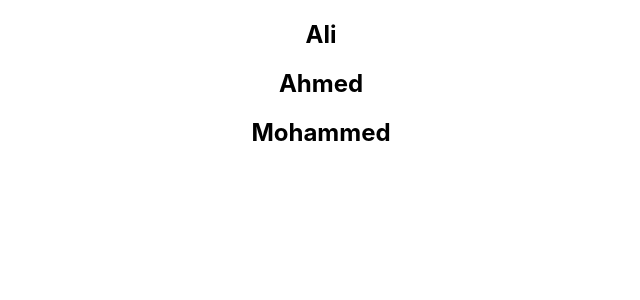
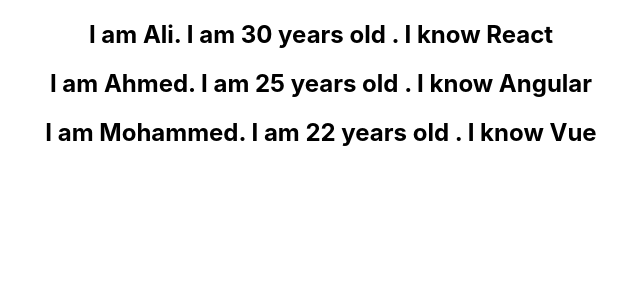
Before and after one commit to Asmaathabet/react-js-course, a React (Create React App) app: page / in a window 1280 px wide. Shown: the top 300 px of the page, without its empty margins (319-959 px from the left). Built offline with nearby package versions, Linux system fonts and the light colour scheme.

Commit message:
use map with array of objects

```diff
--- a/src/components/NameList.js
+++ b/src/components/NameList.js
@@ -1,16 +1,41 @@
 import React from 'react'
 
 function NameList() {
-    const names = ['Ali', 'Ahmed' , 'Mohammed']
-    const nameList = names.map(name => <h2>{name}</h2>)
+    // const names = ['Ali', 'Ahmed' , 'Mohammed']
+    // const nameList = names.map(name => <h2>{name}</h2>)
+    const persons = [
+        {
+            id: 1,
+            name: 'Ali',
+            age: 30,
+            skill: 'React'
+        },
+        {
+            id: 2 ,
+            name: 'Ahmed',
+            age: 25,
+            skill:'Angular'
+        },
+        {
+            id: 3,
+            name: 'Mohammed',
+            age: 22 ,
+            skill: 'Vue'
+        },
+    ]
+    const PersonList = persons.map(person =>
+    <h2> I am {person.name}. I am {person.age} years old . I know {person.skill} </h2>
+    )
     return (
         <div>
+
             {/* <h2>{names[0]}</h2>
             <h2>{names[1]}</h2>
             <h2>{names[2]}</h2> */}
-            {
+            {/* {
               nameList
-            }
+            } */}
+            {PersonList}
         </div>
     )
 }
```
